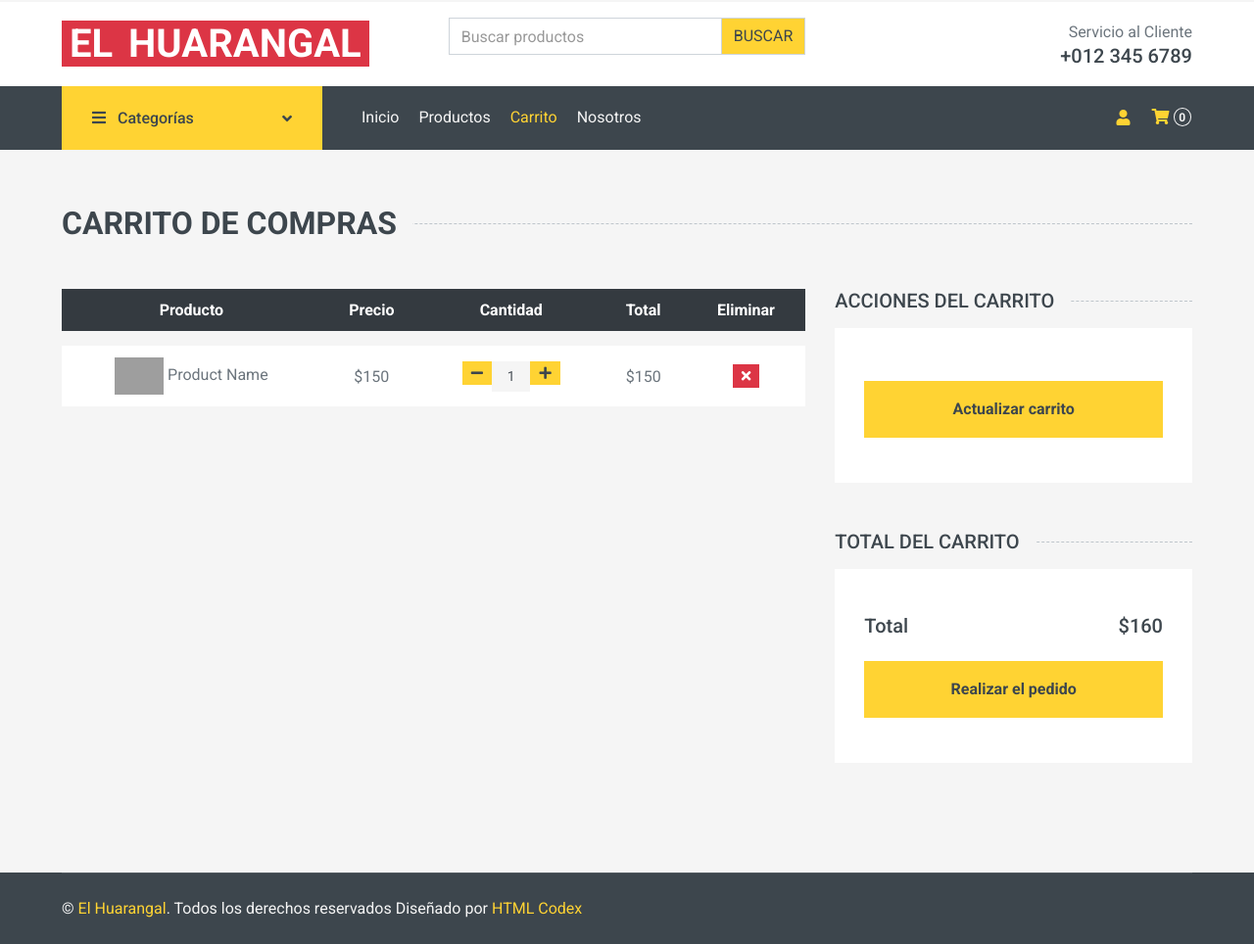
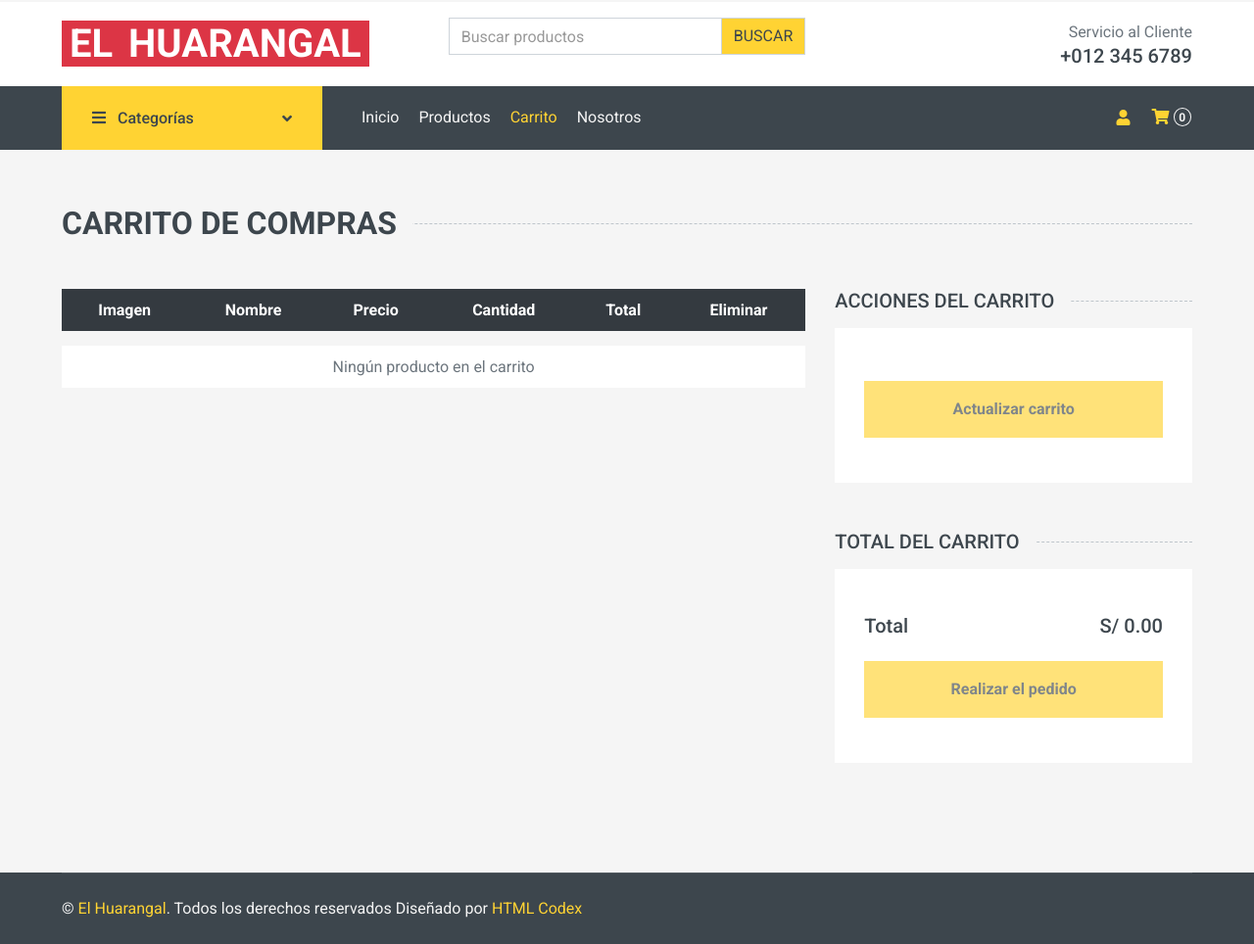
Before and after one commit to denardots/proyecto, a PHP site: page /carrito.php in a window 1280 px wide. Shown: the whole page at 98% size. Run offline with PHP 8.4, Linux system fonts and the light colour scheme; tables that the repository leaves empty or names only in its code hold one stand-in row (values such as "Sample post"); some libraries are stand-ins or nearby versions; grey boxes are pictures that could not be loaded.

Commit message:
Primer versión del sistema completada

```diff
--- a/carrito.php
+++ b/carrito.php
@@ -110,7 +110,8 @@
                 <table class="table table-light table-borderless table-hover text-center mb-0">
                     <thead class="thead-dark">
                         <tr>
-                            <th>Producto</th>
+                            <th>Imagen</th>
+                            <th>Nombre</th>
                             <th>Precio</th>
                             <th>Cantidad</th>
                             <th>Total</th>
@@ -118,27 +119,35 @@
                         </tr>
                     </thead>
                     <tbody class="align-middle">
+            <?php
+                if($_SESSION['carrito']==0){
+                    echo '<td colspan="6" class="align-middle">Ningún producto en el carrito</td>';
+                }
+                $total=0;
+                if(isset($_SESSION['lista'])){
+                    $lista=$_SESSION['lista'];
+                    foreach ($lista as $orden=>$valor){
+                        $subtotal=$valor['precio']*$valor['cantidad'];
+            ?>
                         <tr>
-                            <td class="align-middle"><img src="img/product-1.jpg" alt="" style="width: 50px;"> Product Name</td>
-                            <td class="align-middle">$150</td>
+                            <td class="align-middle"><img src="<?php echo $valor['ruta'];?>" alt="<?php echo $valor['nombre'];?>" style="width: 50px;"></td>
+                            <td class="align-middle"><?php echo $valor['nombre'];?></td>
+                            <td class="align-middle"><?php echo "S/ ".number_format($valor['precio'],2,'.','');?></td>
                             <td class="align-middle">
                                 <div class="input-group quantity mx-auto" style="width: 100px;">
-                                    <div class="input-group-btn">
-                                        <button class="btn btn-sm btn-primary btn-minus" >
-                                        <i class="fa fa-minus"></i>
-                                        </button>
-                                    </div>
-                                    <input type="text" class="form-control form-control-sm bg-secondary border-0 text-center" value="1">
-                                    <div class="input-group-btn">
-                                        <button class="btn btn-sm btn-primary btn-plus">
-                                            <i class="fa fa-plus"></i>
-                                        </button>
-                                    </div>
+                                    <button class="btn btn-sm btn-primary btn-minus" ><i class="fa fa-minus"></i></button>
+                                    <input type="text" class="form-control form-control-sm bg-secondary border-0 text-center" readonly value="<?php echo $valor['cantidad'];?>">
+                                    <button class="btn btn-sm btn-primary btn-plus"><i class="fa fa-plus"></i></button>
                                 </div>
                             </td>
-                            <td class="align-middle">$150</td>
-                            <td class="align-middle"><button class="btn btn-sm btn-danger"><i class="fa fa-times"></i></button></td>
+                            <td class="align-middle"><?php echo "S/ ".number_format($subtotal,2,'.','');?></td>
+                            <td class="align-middle"><a class="btn btn-sm btn-danger" href="php/removerProducto.php?orden=<?php echo $orden;?>"><i class="fa fa-times"></i></a></td>
                         </tr>
+            <?php
+                        $total=$total+$subtotal;
+                    }
+                }
+            ?>
                     </tbody>
                 </table>
             </div>
@@ -146,7 +155,7 @@
                 <h5 class="section-title position-relative text-uppercase mb-3"><span class="bg-secondary pr-3">Acciones del Carrito</span></h5>
                 <div class="bg-light p-30 mb-5">
                     <div class="pt-2">
-                        <button class="btn btn-block btn-primary font-weight-bold my-3 py-3">Actualizar carrito</button>
+                        <button class="btn btn-block btn-primary font-weight-bold my-3 py-3" disabled>Actualizar carrito</button>
                     </div>
                 </div>
                 <h5 class="section-title position-relative text-uppercase mb-3"><span class="bg-secondary pr-3">TOTAL DEL CARRITO</span></h5>
@@ -154,9 +163,9 @@
                     <div class="pt-2">
                         <div class="d-flex justify-content-between mt-2">
                             <h5>Total</h5>
-                            <h5>$160</h5>
+                            <h5><?php echo "S/ ".number_format($total,2,'.','');?></h5>
                         </div>
-                        <button class="btn btn-block btn-primary font-weight-bold my-3 py-3">Realizar el pedido</button>
+                        <button class="btn btn-block btn-primary font-weight-bold my-3 py-3" id="comprar" disabled>Realizar el pedido</button>
                     </div>
                 </div>
             </div>
@@ -183,4 +192,13 @@
     <!-- Template Javascript -->
     <script src="js/main.js"></script>
 </body>
+<?php
+    if($_SESSION['carrito']!=0){
+        echo "<script>
+                const comprar=document.getElementById(`comprar`);
+                comprar.removeAttribute(`disabled`);
+            </script>";
+        $_SESSION['error']="";
+    }
+?>
 </html>
--- a/php/comprarProducto.php
+++ b/php/comprarProducto.php
@@ -30,7 +30,7 @@
                         "codigo"=>$resultado['codigo'],
                         "ruta"=>$resultado['ruta'],
                         "nombre"=>$resultado['nombre'],
-                        "cantidad"=>1,
+                        "cantidad"=>$cantidad,
                         "precio"=>$resultado['precio']
                     );
             $_SESSION['carrito']++;
@@ -40,7 +40,7 @@
             "codigo"=>$resultado['codigo'],
             "ruta"=>$resultado['ruta'],
             "nombre"=>$resultado['nombre'],
-            "cantidad"=>1,
+            "cantidad"=>$cantidad,
             "precio"=>$resultado['precio']
         );
         $_SESSION['carrito']++;
```
Also changed, not shown: detalleProducto.php (+7 -5 lines), php/removerProducto.php (added, +9 -0 lines).
